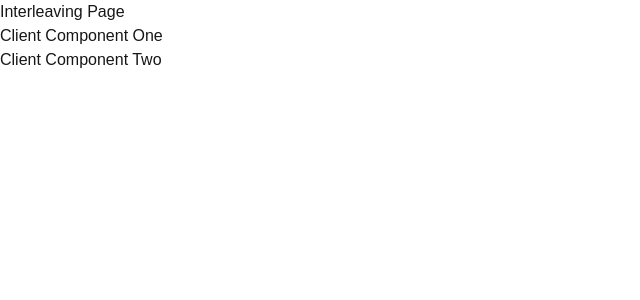
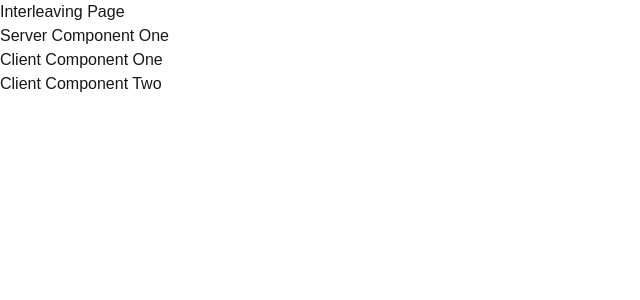
Before and after one commit to Shinia-Gupta/NextJS_RenderingDemo, a Next.js app: page /interleaving in a window 1280 px wide. Shown: the top 300 px of the page, without its empty margins (0-640 px from the left). Built offline with nearby package versions, Linux system fonts and the light colour scheme.

Commit message:
interleaving components - 3. Client within a server component

```diff
--- a/src/app/interleaving/page.tsx
+++ b/src/app/interleaving/page.tsx
@@ -5,8 +5,8 @@ export default function InterleavingPage() {
   return (
     <div>
       <h1>Interleaving Page</h1>
-      {/* <ServerComponentOne /> */}
-      <ClientComponentOne />
+      <ServerComponentOne />
+      {/* <ClientComponentOne /> */}
     </div>
   );
 }
--- a/src/components/server-component-one.tsx
+++ b/src/components/server-component-one.tsx
@@ -1,12 +1,14 @@
 import fs from 'fs'
 import { ServerComponentTwo } from './server-component-two';
+import ClientComponentOne from './client-component-one';
 
 export const ServerComponentOne = () => {
     fs.readFileSync('src/components/server-component-one.tsx', 'utf8'); // Server-only API usage
   return (
     <>
   <div>Server Component One</div>
-  <ServerComponentTwo/>
+  {/* <ServerComponentTwo/> */}
+  <ClientComponentOne/>
 </>
 );
 }
```
